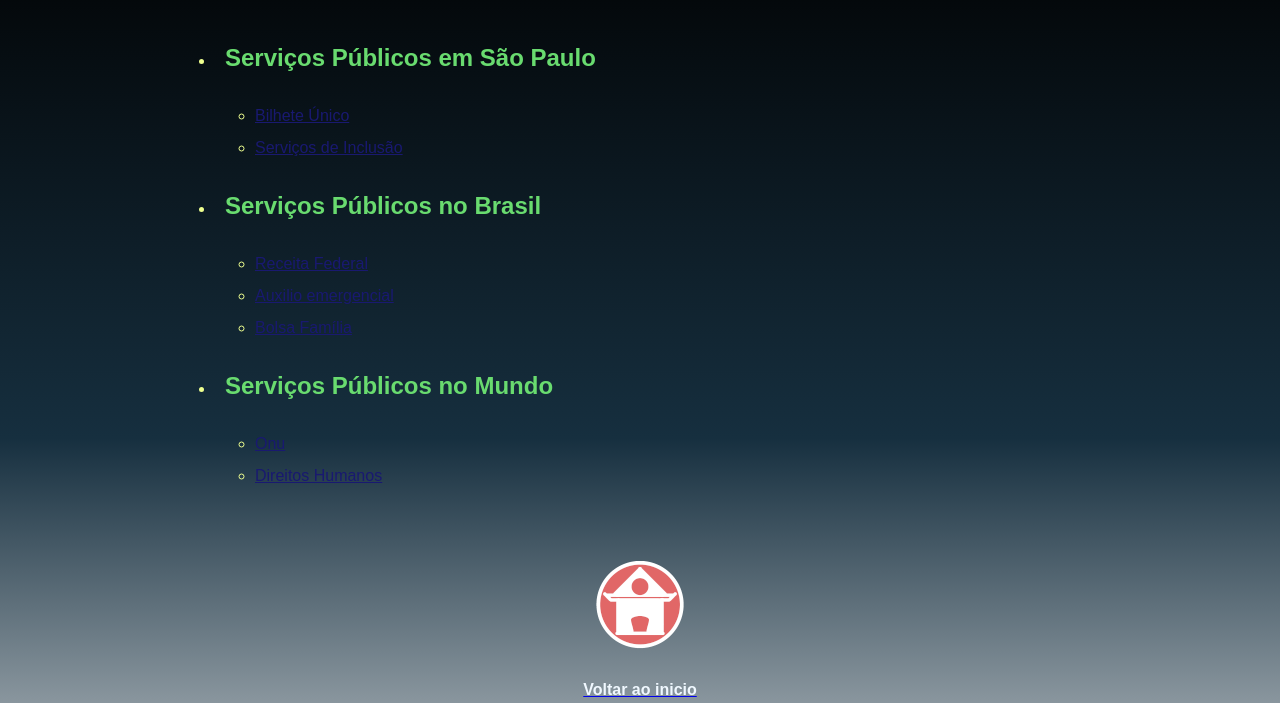
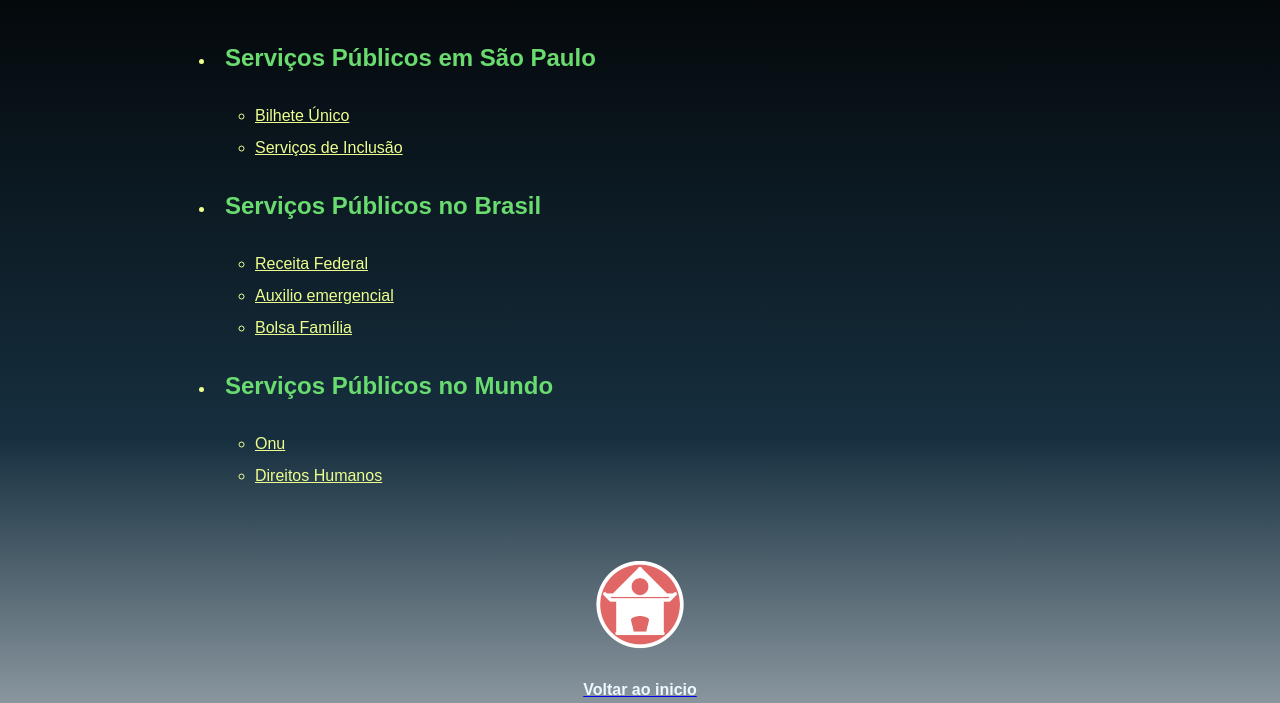
Before and after one commit to RafexSensei/site_novotec, a plain HTML site: page page02.html in a window 1280 px wide. Shown: the part 97-800 px from the top of the page. Drawn offline with Linux system fonts and the light colour scheme.

Commit message:
Update style.css

```diff
--- a/style.css
+++ b/style.css
@@ -171,6 +171,13 @@ h3{
 li{
 color: rgb(238, 255, 143);
 }
+
+
+a#page02link{
+    color: rgb(238, 255, 143);
+    }
+
+
 #servlist{
 
     margin-inline-end: 5px;
```
